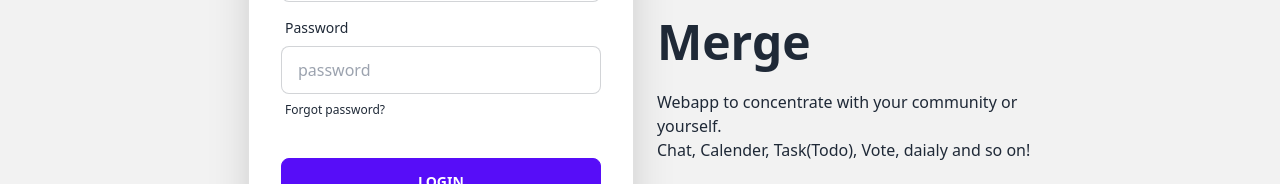
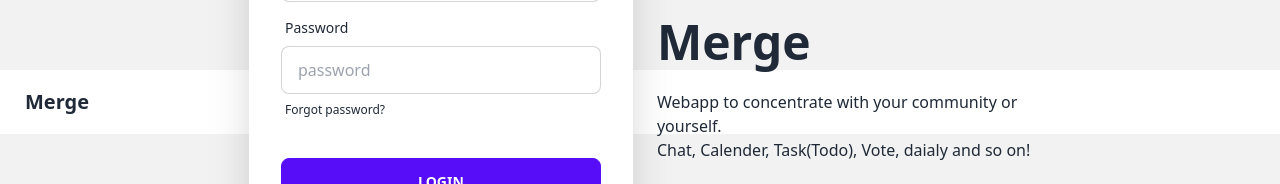
Before and after one commit to tamagoez/Merge, a Next.js app: page / in a window 1280 px wide. Shown: the part 298-482 px from the top of the page. Built offline with nearby package versions, Linux system fonts and the light colour scheme.

Commit message:
* Update components

```diff
--- /dev/null
+++ b/components/Chat/Input.tsx
@@ -0,0 +1,9 @@
+export default function() {
+    return (
+        <>
+            <div>
+             <textarea className="textarea" placeholder="Input your message" />
+            </div>
+        </>
+    )
+}
--- /dev/null
+++ b/components/Header.tsx
@@ -0,0 +1,11 @@
+export default function() {
+    return (
+        <>
+        <div className="navbar bg-base-100">
+            <div className="flex-1">
+                <a className="btn btn-ghost normal-case text-xl">Merge</a>
+            </div>
+        </div>
+        </>
+    )
+}
--- a/pages/index.tsx
+++ b/pages/index.tsx
@@ -1,6 +1,7 @@
 import type { NextPage } from 'next'
 import Head from 'next/head'
 import Image from 'next/image'
+import Header from '../components/Header'
 
 const Home: NextPage = () => {
   return (
@@ -9,8 +10,9 @@
         <title>Merge</title>
         <link rel="icon" href="/favicon.ico" />
       </Head>
+      <Header />
       <div className="hero-content flex-col lg:flex-row-reverse">
-        <div className="text-center lg:text-left lg:pl-2">
+        <div className="text-center lg:text-left lg:pl-2 lg:w-3/4">
           <h1 className="text-5xl font-bold">Merge</h1>
           <p className="py-6">Webapp to concentrate with your community or yourself.<br />Chat, Calender, Task(Todo), Vote, daialy and so on!</p>
         </div>
```
Also changed, not shown: components/Chat/Header.tsx (renamed from components/Header.js).
